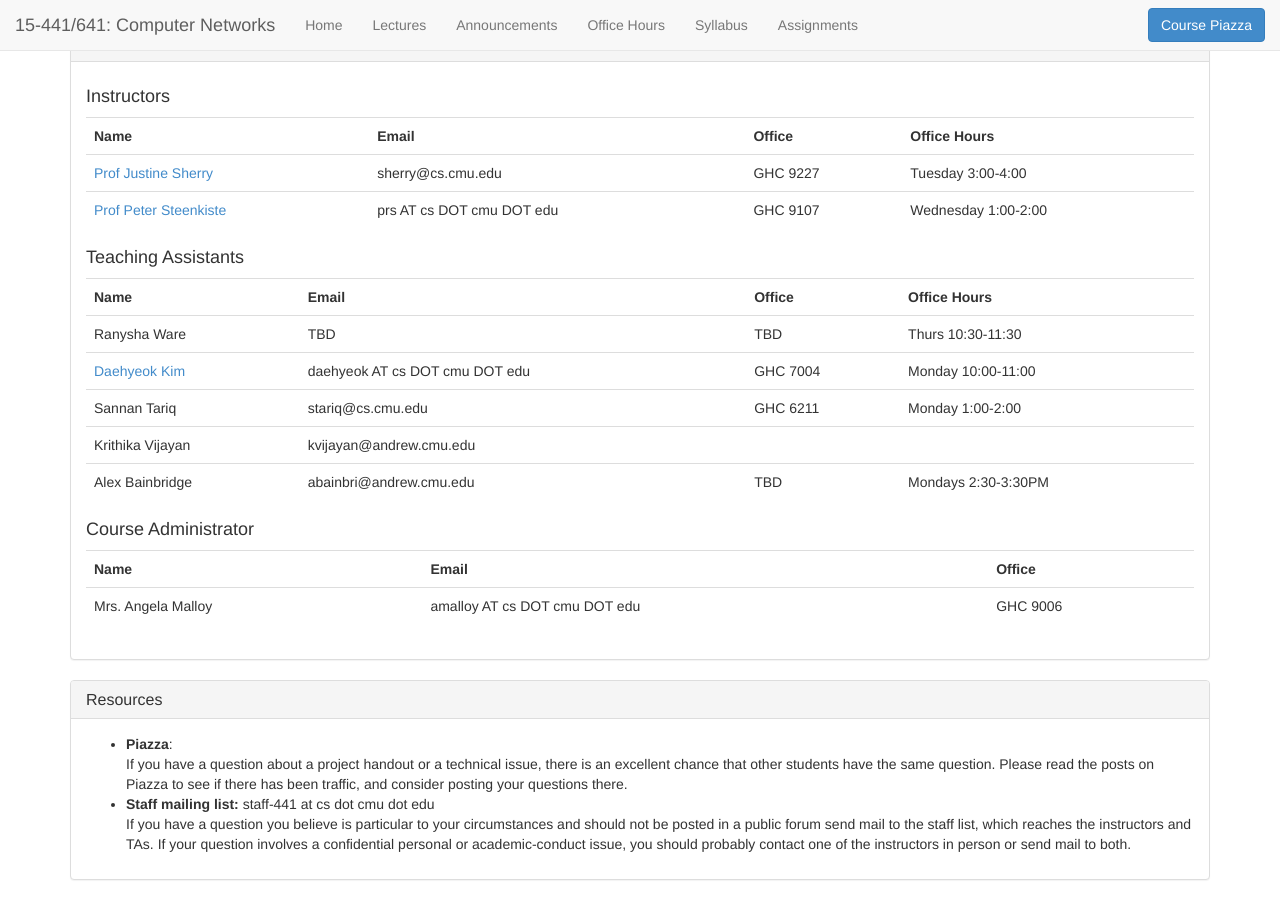
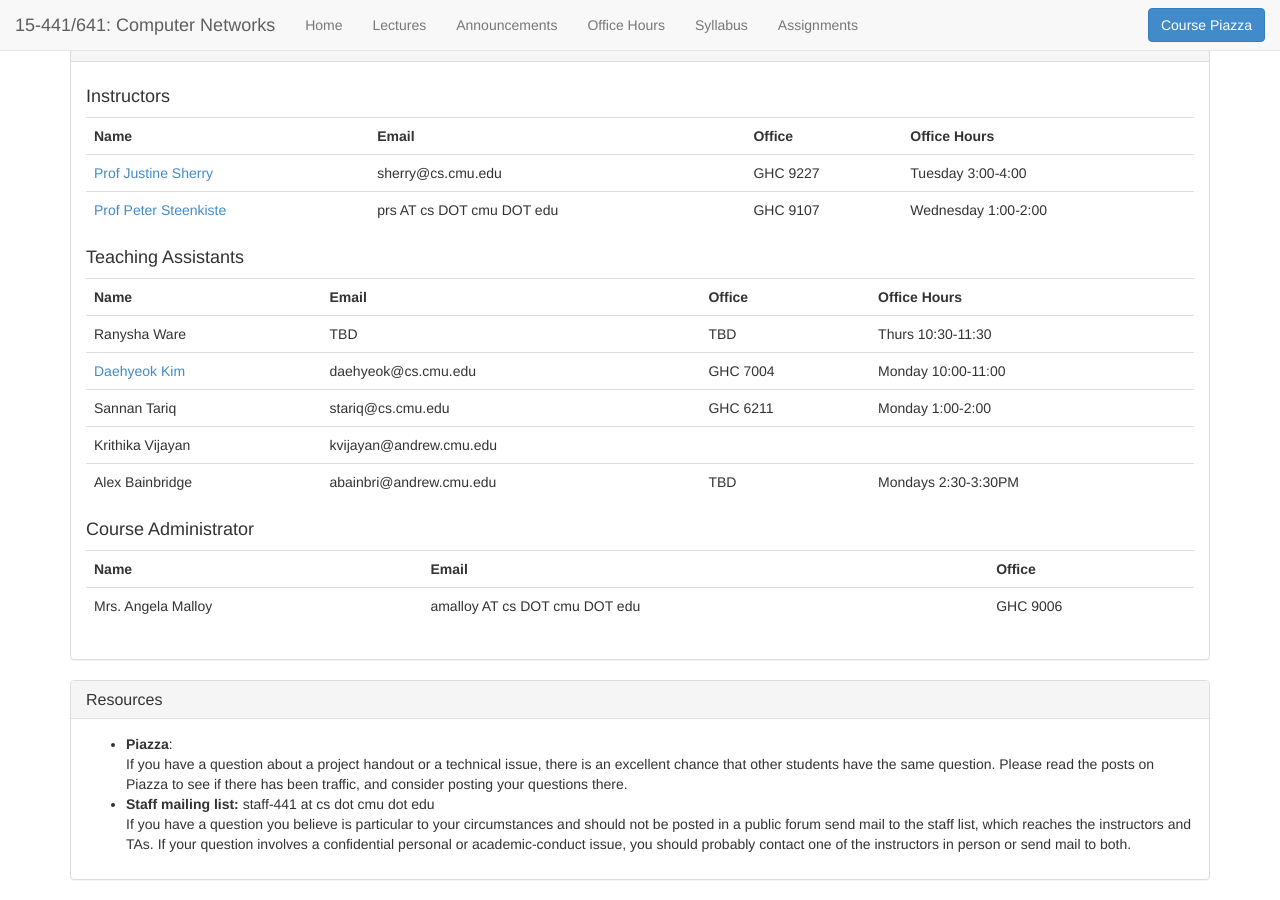
Before and after one commit to computer-networks/sp19, a Jekyll site: the page built from index.html, in a window 1280 px wide and 900 px high, scrolled down 834 px. Built offline with Jekyll 4.4.1, drawn with Linux system fonts in a browser that asks for light colours.

Commit message:
Update Daehyeok email

```diff
--- a/index.html
+++ b/index.html
@@ -109,7 +109,7 @@ title: 15-441/641 Homepage
     </tr>
     <tr>
       <td><a href="https://daehyeok.kim">Daehyeok Kim</a></td>
-      <td>daehyeok AT cs DOT cmu DOT edu</td>
+      <td>daehyeok@cs.cmu.edu</td>
       <td>GHC 7004</td>
       <td>Monday 10:00-11:00</td>
     </tr>
```
